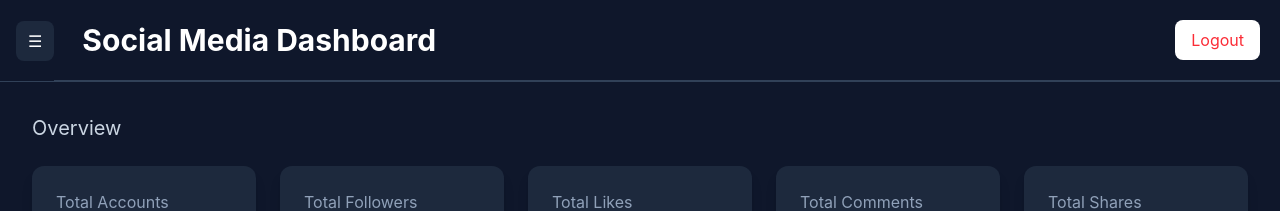
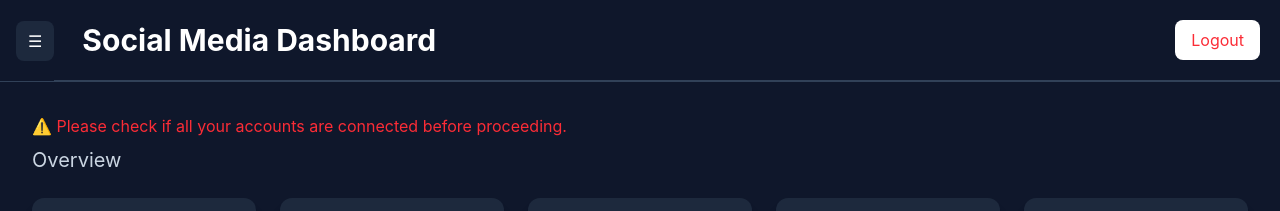
Before and after one commit to srijana-bhowmik/social-media-dashboard, a React (Vite) app in the folder frontend/: page /dashboard in a window 1280 px wide. Shown: the top 211 px of the page. Built offline with nearby package versions, Linux system fonts and the light colour scheme; no server answers.

Commit message:
changed dashboard

```diff
--- a/frontend/src/pages/Dashboard.jsx
+++ b/frontend/src/pages/Dashboard.jsx
@@ -165,6 +165,7 @@ const Dashboard=()=>{
             )}
 
             <div className="p-8">
+                <p className="text-s text-red-500 mb-2">⚠️ Please check if all your accounts are connected before proceeding.</p>
                 <h2 className="text-slate-300 text-xl mb-6">
                     Overview
                 </h2>
```
